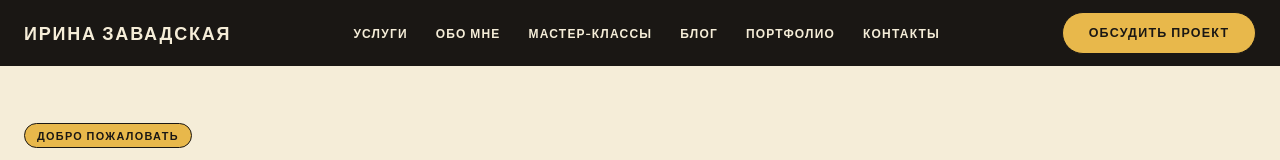
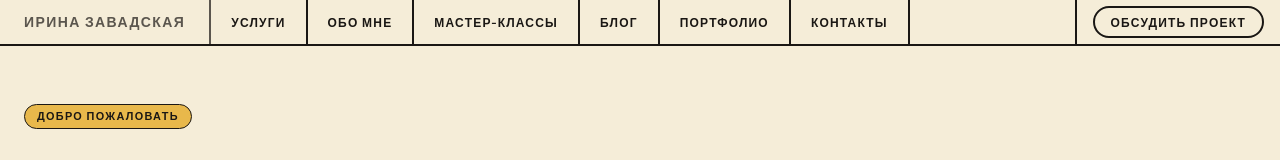
Before and after one commit to pr-poehali-dev/tilda-design-portfolio, a React (Vite) app: page / in a window 1280 px wide. Shown: the top 160 px of the page. Built offline with nearby package versions, Linux system fonts and the light colour scheme; a web font is replaced by a local one.

Commit message:
feat: добавить меню со полосочками

```diff
--- a/src/pages/Index.tsx
+++ b/src/pages/Index.tsx
@@ -87,59 +87,77 @@ export default function Index() {
     <div className="font-body text-brand-black overflow-x-hidden" style={{ background: "#F5EDD8" }}>
 
       {/* ══════════════════════════════
-          NAVBAR — тёмная полоска
+          NAVBAR — светлый с полосочками
       ══════════════════════════════ */}
-      <header className={`sticky top-0 z-50 transition-all duration-300 ${scrolled ? "shadow-md" : ""}`}
-        style={{ background: "#1A1714" }}>
-        <div className="max-w-7xl mx-auto px-6 py-3 flex items-center justify-between gap-6">
+      <header className={`sticky top-0 z-50 transition-all duration-300 ${scrolled ? "shadow-sm" : ""}`}
+        style={{ background: "#F5EDD8", borderBottom: "2px solid #1A1714" }}>
 
-          {/* Лого */}
-          <a href="/" className="font-display font-black text-lg uppercase tracking-widest whitespace-nowrap"
-            style={{ color: "#F5EDD8" }}>
+        {/* Desktop */}
+        <div className="hidden lg:flex items-stretch" style={{ height: 44 }}>
+
+          {/* Лого — с правой границей */}
+          <a href="/"
+            className="flex items-center px-6 font-display font-black text-sm uppercase tracking-widest whitespace-nowrap shrink-0 hover:opacity-70 transition-opacity"
+            style={{ color: "#1A1714", borderRight: "2px solid #1A1714" }}>
             Ирина Завадская
           </a>
 
-          {/* Desktop nav */}
-          <nav className="hidden lg:flex items-center gap-7">
+          {/* Пункты меню — каждый с правой границей */}
           {NAV_LINKS.map(l => (
             l.href.startsWith("/")
               ? <Link key={l.label} to={l.href}
-                    className="font-body text-xs font-semibold uppercase tracking-widest transition-opacity hover:opacity-70"
-                    style={{ color: "#F5EDD8" }}>
+                  className="flex items-center px-5 font-body text-xs font-semibold uppercase tracking-widest hover:bg-black/5 transition-colors"
+                  style={{ color: "#1A1714", borderRight: "2px solid #1A1714" }}>
                   {l.label}
                 </Link>
               : <a key={l.label} href={l.href}
-                    className="font-body text-xs font-semibold uppercase tracking-widest transition-opacity hover:opacity-70"
-                    style={{ color: "#F5EDD8" }}>
+                  className="flex items-center px-5 font-body text-xs font-semibold uppercase tracking-widest hover:bg-black/5 transition-colors"
+                  style={{ color: "#1A1714", borderRight: "2px solid #1A1714" }}>
                   {l.label}
                 </a>
           ))}
-          </nav>
 
-          {/* CTA */}
-          <a href="#contact" className="btn btn-yellow hidden lg:inline-flex">
+          {/* Пустое пространство */}
+          <div className="flex-1" />
+
+          {/* CTA кнопка — в рамке, прижата к правому краю */}
+          <div className="flex items-center px-4" style={{ borderLeft: "2px solid #1A1714" }}>
+            <a href="#contact"
+              className="font-body text-xs font-semibold uppercase tracking-widest px-4 py-1.5 rounded-full border-2 hover:bg-brand-yellow transition-colors whitespace-nowrap"
+              style={{ borderColor: "#1A1714", color: "#1A1714" }}>
               Обсудить проект
             </a>
+          </div>
+        </div>
 
-          <button onClick={() => setMobileOpen(!mobileOpen)} className="lg:hidden" style={{ color: "#F5EDD8" }}>
+        {/* Mobile */}
+        <div className="lg:hidden flex items-center justify-between px-5 py-3">
+          <a href="/" className="font-display font-black text-sm uppercase tracking-widest" style={{ color: "#1A1714" }}>
+            Ирина Завадская
+          </a>
+          <button onClick={() => setMobileOpen(!mobileOpen)} style={{ color: "#1A1714" }}>
             <Icon name={mobileOpen ? "X" : "Menu"} size={22} />
           </button>
         </div>
 
         {mobileOpen && (
-          <div className="lg:hidden px-6 py-5 flex flex-col gap-4 border-t" style={{ borderColor: "#2A2520", background: "#1A1714" }}>
+          <div className="lg:hidden flex flex-col" style={{ borderTop: "2px solid #1A1714", background: "#F5EDD8" }}>
             {NAV_LINKS.map(l => (
               l.href.startsWith("/")
                 ? <Link key={l.label} to={l.href} onClick={() => setMobileOpen(false)}
-                    className="font-body text-sm font-semibold uppercase tracking-widest" style={{ color: "#F5EDD8" }}>
+                    className="px-5 py-3 font-body text-xs font-semibold uppercase tracking-widest hover:bg-black/5"
+                    style={{ color: "#1A1714", borderBottom: "1.5px solid #1A171430" }}>
                     {l.label}
                   </Link>
                 : <a key={l.label} href={l.href} onClick={() => setMobileOpen(false)}
-                    className="font-body text-sm font-semibold uppercase tracking-widest" style={{ color: "#F5EDD8" }}>
+                    className="px-5 py-3 font-body text-xs font-semibold uppercase tracking-widest hover:bg-black/5"
+                    style={{ color: "#1A1714", borderBottom: "1.5px solid #1A171430" }}>
                     {l.label}
                   </a>
             ))}
-            <a href="#contact" className="btn btn-yellow mt-1 justify-center">Обсудить проект</a>
+            <div className="px-5 py-4">
+              <a href="#contact" className="btn btn-black w-full justify-center">Обсудить проект</a>
+            </div>
           </div>
         )}
       </header>
```
Lines whose indentation alone changed are shown as unchanged.
